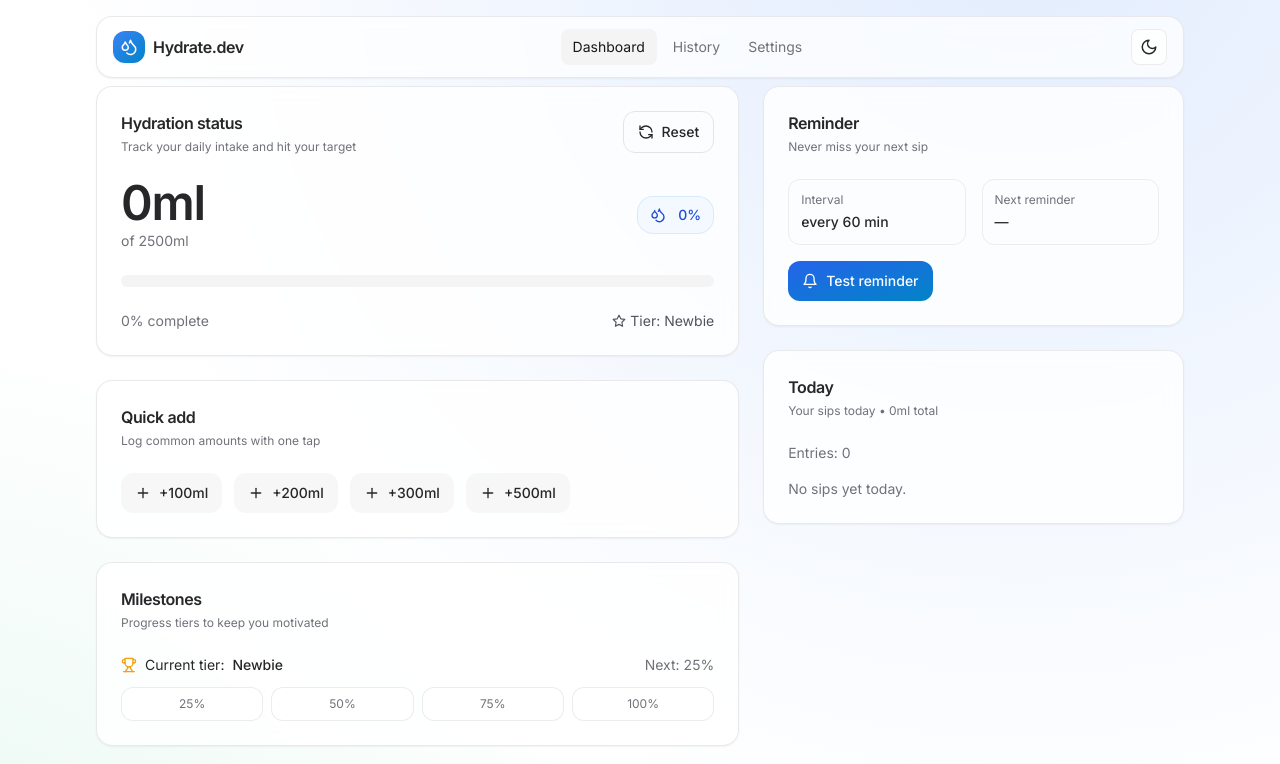
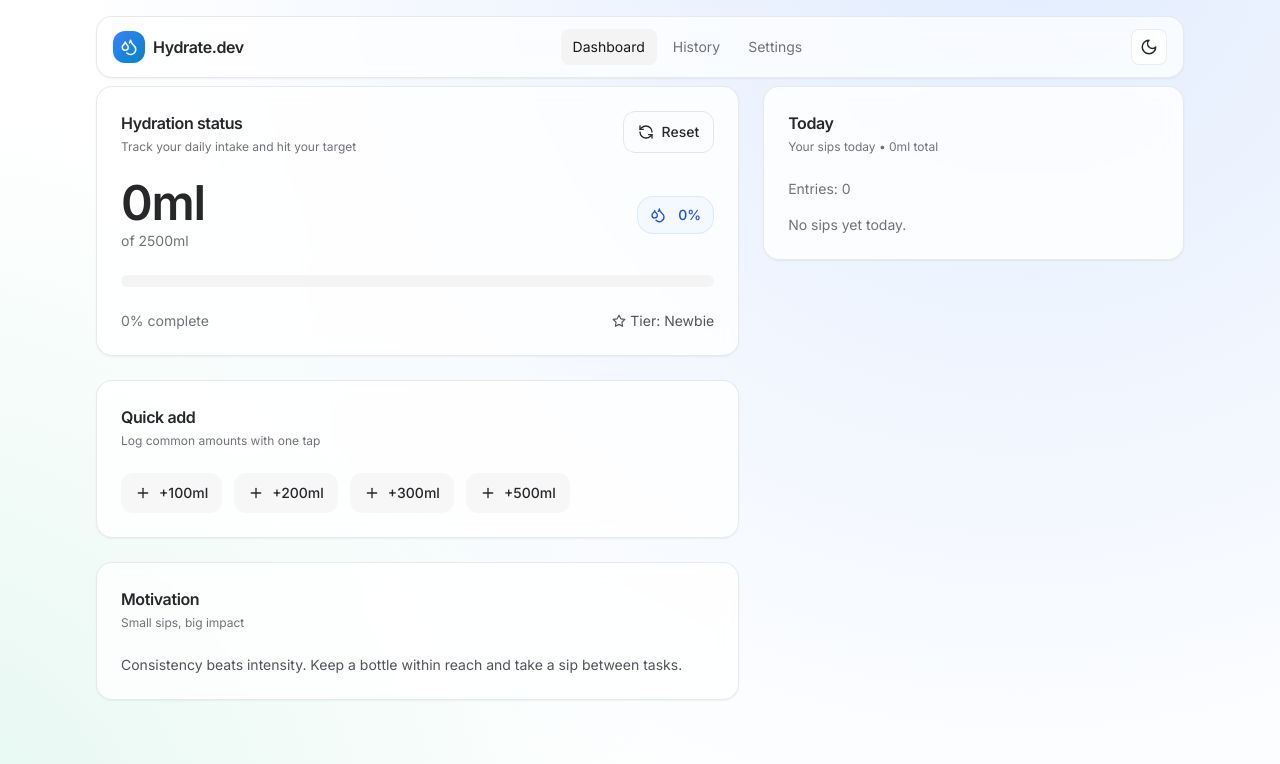
Before and after one commit to django-nerd/frontend-repo_ir7iq66g_5ucc8b, a React (Vite) app: page / in a window 1280 px wide. Shown: the top 764 px of the page. Built offline with nearby package versions, Linux system fonts and the light colour scheme; a web font is replaced by a local one.

Commit message:
Update project prj_ir7iq66g - 2025-11-15T07:04:49.605Z

```diff
--- a/src/App.jsx
+++ b/src/App.jsx
@@ -307,18 +307,14 @@ function Dashboard() {
 
   const reset = () => setState(s => ({ ...s, intake: 0 }))
 
-  const nextReminderTs = state.lastReminder ? state.lastReminder + state.interval * 60_000 : null
-  const nextIn = nextReminderTs ? Math.max(0, nextReminderTs - Date.now()) : null
-
   // Today's history
   const isSameDay = (a, b) => a.getFullYear() === b.getFullYear() && a.getMonth() === b.getMonth() && a.getDate() === b.getDate()
   const now = new Date()
   const todaysHistory = state.history.filter(h => isSameDay(new Date(h.ts), now))
   const todaysTotal = todaysHistory.reduce((sum, h) => sum + h.ml, 0)
 
-  // Progress tiers
+  // Progress tier label only
   const tier = pct >= 100 ? 'Hydrated' : pct >= 75 ? 'Gold' : pct >= 50 ? 'Silver' : pct >= 25 ? 'Bronze' : 'Newbie'
-  const nextMilestone = pct >= 100 ? null : pct >= 75 ? 100 : pct >= 50 ? 75 : pct >= 25 ? 50 : 25
 
   useEffect(() => {
     prevIntake.current = state.intake
@@ -366,50 +362,12 @@ function Dashboard() {
           </div>
         </Card>
 
-        <Card title="Milestones" subtitle="Progress tiers to keep you motivated">
-          <div className="flex items-center justify-between text-sm">
-            <div className="inline-flex items-center gap-2">
-              <Trophy size={16} className="text-amber-500" />
-              <span>Current tier:</span>
-              <span className="font-medium">{tier}</span>
-            </div>
-            {nextMilestone !== null && (
-              <motion.span initial={{ opacity: 0 }} animate={{ opacity: 1 }} className="text-zinc-500">Next: {nextMilestone}%</motion.span>
-            )}
-          </div>
-          <div className="mt-3 grid grid-cols-4 gap-2">
-            {[25,50,75,100].map((m) => (
-              <motion.div key={m} className={`rounded-xl px-3 py-2 text-center text-xs border ${pct >= m ? 'border-green-300 bg-green-50/70 dark:border-green-900/40 dark:bg-green-900/20 text-green-700 dark:text-green-300' : 'border-zinc-200/70 dark:border-zinc-800/70 bg-white/60 dark:bg-zinc-950/50 text-zinc-500'}`} initial={{ y: 6, opacity: 0 }} whileInView={{ y: 0, opacity: 1 }}>
-                {m}%
-              </motion.div>
-            ))}
-          </div>
-        </Card>
-
         <Card title="Motivation" subtitle="Small sips, big impact">
           <p className="text-sm text-zinc-600 dark:text-zinc-400">Consistency beats intensity. Keep a bottle within reach and take a sip between tasks.</p>
         </Card>
       </div>
 
       <div className="lg:col-span-2 space-y-6">
-        <Card title="Reminder" subtitle="Never miss your next sip">
-          <div className="space-y-4 text-sm">
-            <div className="grid grid-cols-2 gap-4">
-              <div className="rounded-xl border border-zinc-200/70 dark:border-zinc-800/70 p-3">
-                <div className="text-xs text-zinc-500">Interval</div>
-                <div className="mt-1 font-medium">every {state.interval} min</div>
-              </div>
-              <div className="rounded-xl border border-zinc-200/70 dark:border-zinc-800/70 p-3">
-                <div className="text-xs text-zinc-500">Next reminder</div>
-                <div className="mt-1 font-medium">{nextIn ? `${Math.round(nextIn/60000)} min` : '—'}</div>
-              </div>
-            </div>
-            <div className="flex gap-3">
-              <Button variant="primary" icon={Bell} onClick={() => alert('Reminder engine coming next — we will enable notifications and optional sound!')}>Test reminder</Button>
-            </div>
-          </div>
-        </Card>
-
         <Card title="Today" subtitle={`Your sips today • ${todaysTotal}ml total`}>
           <div className="text-sm text-zinc-500">Entries: {todaysHistory.length}</div>
           <div className="mt-4 grid gap-2 max-h-64 overflow-auto pr-1">
```
Also changed, not shown: 1 other file (tests, documents, lock files or other folders).
